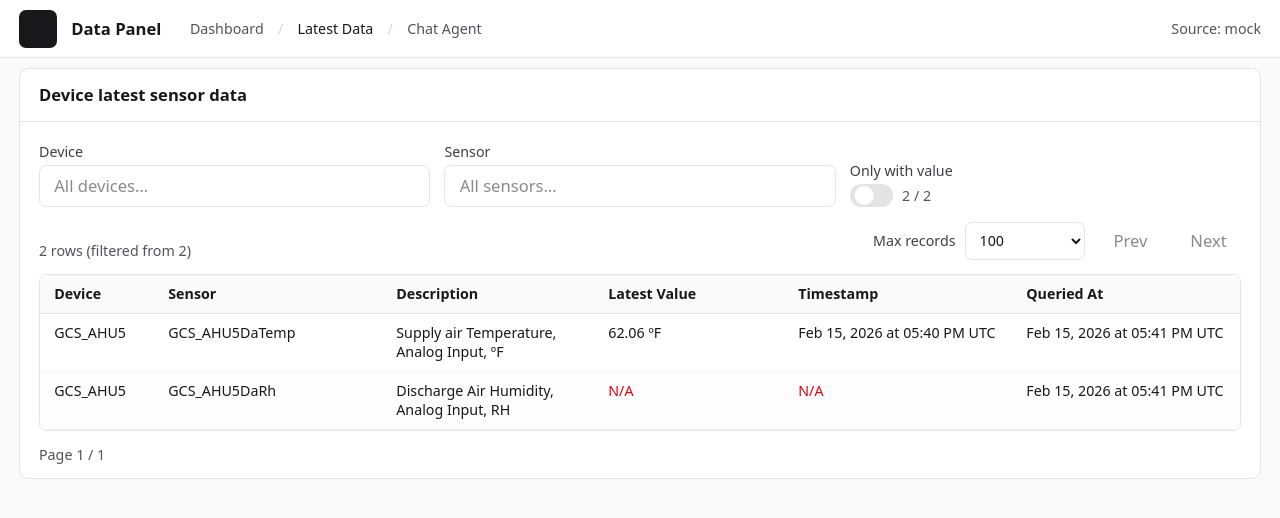
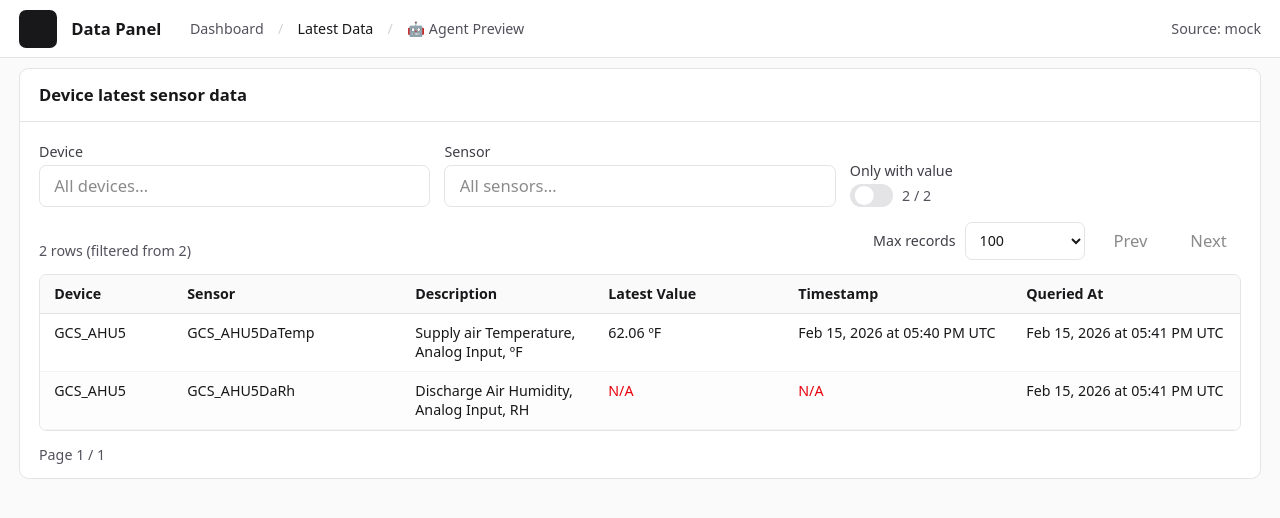
Before and after one commit to xinxiang-chen/data-panel, a Next.js app: page /latest-data in a window 1280 px wide. Shown: the top 518 px of the page. Built offline with nearby package versions, Linux system fonts and the light colour scheme.

Commit message:
fix typo

```diff
--- a/components/dashboard/dashboard.tsx
+++ b/components/dashboard/dashboard.tsx
@@ -104,7 +104,7 @@ export function DashboardPage() {
               </Link>
               <span className="text-zinc-300">/</span>
               <Link className="hover:text-zinc-900" href="/chat-agent">
-                Chat Agent
+                🤖 Agent Preview
               </Link>
             </nav>
           </div>
--- a/components/latest/latest-data-page.tsx
+++ b/components/latest/latest-data-page.tsx
@@ -83,7 +83,7 @@ export function LatestDataPage() {
               <span className="font-medium text-zinc-900">Latest Data</span>
               <span className="text-zinc-300">/</span>
               <Link className="hover:text-zinc-900" href="/chat-agent">
-                Chat Agent
+                🤖 Agent Preview
               </Link>
             </nav>
           </div>
--- a/components/latest/latest-data-table.tsx
+++ b/components/latest/latest-data-table.tsx
@@ -149,7 +149,7 @@ export function LatestDataTable({ rows, totalRows }: { rows: LatestDataRow[]; to
       <div className="overflow-auto rounded-md border border-zinc-200 bg-white">
         <table className="w-full table-fixed text-left text-sm">
           <colgroup>
-            <col style={{ width: "6rem" }} /> {/* Device */}
+            <col style={{ width: "7rem" }} /> {/* Device */}
             <col style={{ width: "12rem" }} /> {/* Sensor */}
             <col /> {/* Description (fills remaining space) */}
             <col style={{ width: "10rem" }} /> {/* Latest Value */}
```
